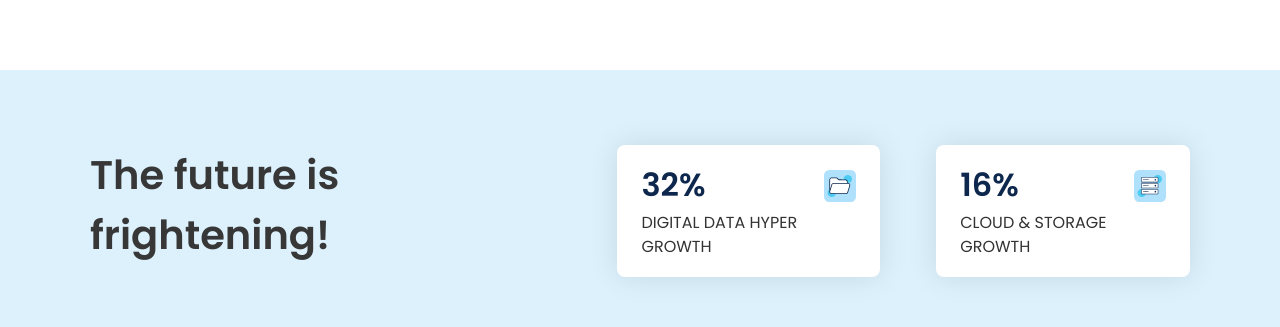
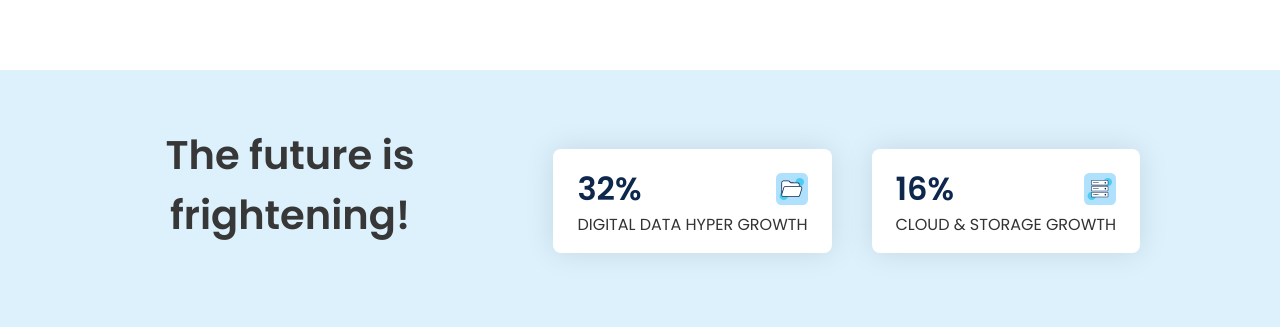
Before and after one commit to daffakamal/kecilin-clone, a Next.js app: page / in a window 1280 px wide. Shown: the part 2460-2787 px from the top of the page. Built offline with nearby package versions, Linux system fonts and the light colour scheme.

Commit message:
fix(Home): fixing layout on home-data section

```diff
--- a/components/Home/home-data.js
+++ b/components/Home/home-data.js
@@ -5,12 +5,13 @@ import IconData2 from "../../assets/Images/Home/icon-home-data-2.svg";
 export default function HomeData() {
     return (
       <div className="w-full bg-[#dcf1fc] py-[55px]">
-        <div className="w-full px-[24px] sm:px-16 pt-5">
-          <div className="grid justify-items-center md:flex gap-y-10 md:gap-y-0 md:gap-x-10 xl:gap-x-14 large:max-w-[1100px] mx-auto">
-            <h1 className="text-center xs:text-left font-PoppinsSemi text-[40px] text-[#373737] pb-3">
+        <div className="w-full px-[24px] sm:px-16">
+          <div className="grid justify-items-center lg:flex lg:justify-between large:max-w-[1000px] mx-auto">
+            <h1 className="text-center font-PoppinsSemi text-[40px] text-[#373737] mb-8 lg:max-w-[300px]">
               The future is frightening!
             </h1>
-            <div className="flex">
+            <div className="grid justify-items-center md:flex items-center gap-y-7 md:gap-y-0">
+              <div className="flex md:mr-10">
                 <div
                   className="max-w-[282px] bg-white rounded-lg grid px-6 py-4"
                   style={{
@@ -65,5 +66,6 @@ export default function HomeData() {
             </div>
           </div>
         </div>
+      </div>
     );
 }
```
Lines whose indentation alone changed are shown as unchanged.
